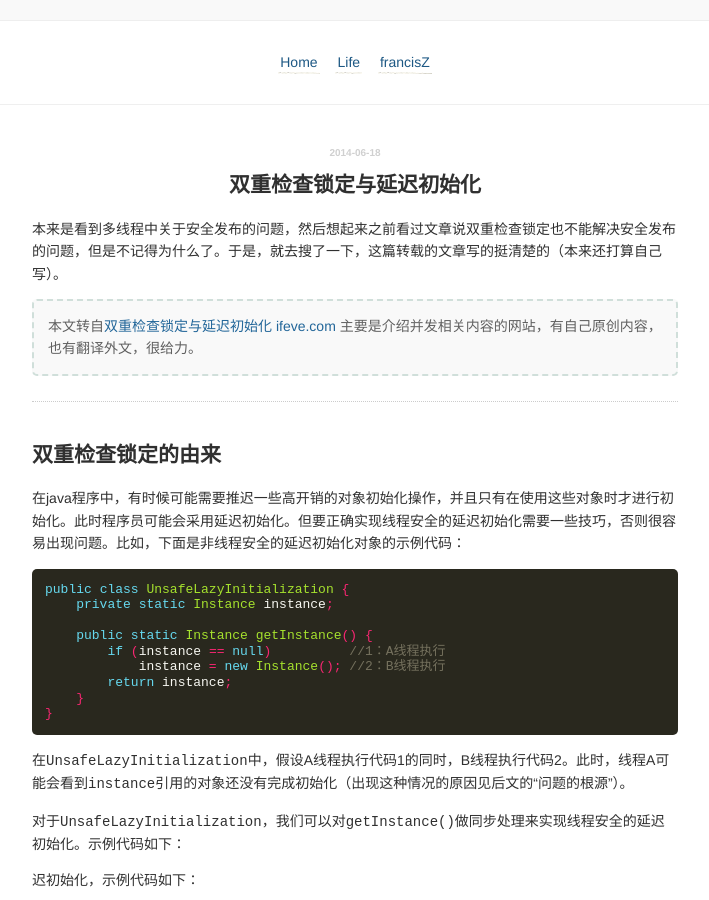
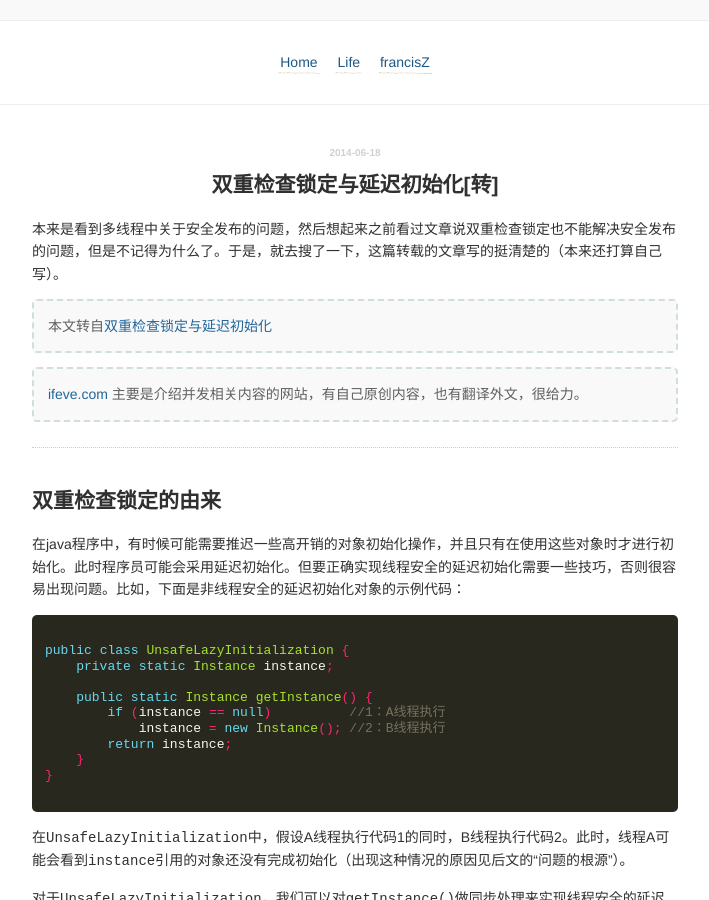
Before and after one commit to franciszhao/franciszhao.github.io, a Jekyll site: the page built from _posts/article/2014-06-18-[转]双重检查锁定与延迟初始化.md, in a window 1280 px wide and 900 px high. Shown: the whole window, without its empty margins (285-994 px from the left). Built offline with Jekyll 4.4.1, drawn with Linux system fonts in a browser that asks for light colours; Markdown is read by kramdown in place of the engine named in the settings.

Commit message:
fix format error

````diff
--- a/_posts/article/2014-06-18-[转]双重检查锁定与延迟初始化.md
+++ b/_posts/article/2014-06-18-[转]双重检查锁定与延迟初始化.md
@@ -1,19 +1,22 @@
 ---
 layout: post
 category: article
-title: 双重检查锁定与延迟初始化
+title: 双重检查锁定与延迟初始化[转]
 ---
 
 
 
 本来是看到多线程中关于安全发布的问题，然后想起来之前看过文章说双重检查锁定也不能解决安全发布的问题，但是不记得为什么了。于是，就去搜了一下，这篇转载的文章写的挺清楚的（本来还打算自己写）。
 > 本文转自[双重检查锁定与延迟初始化](http://ifeve.com/double-checked-locking-with-delay-initialization/)
-[ifeve.com](http://ifeve.com/) 主要是介绍并发相关内容的网站，有自己原创内容，也有翻译外文，很给力。
+
+
+> [ifeve.com](http://ifeve.com/) 主要是介绍并发相关内容的网站，有自己原创内容，也有翻译外文，很给力。
 
 ---
 ##双重检查锁定的由来
 在java程序中，有时候可能需要推迟一些高开销的对象初始化操作，并且只有在使用这些对象时才进行初始化。此时程序员可能会采用延迟初始化。但要正确实现线程安全的延迟初始化需要一些技巧，否则很容易出现问题。比如，下面是非线程安全的延迟初始化对象的示例代码：
 ```java
+
 public class UnsafeLazyInitialization {
     private static Instance instance;
 
@@ -23,6 +26,7 @@ public class UnsafeLazyInitialization {
         return instance;
     }
 }
+
 ```
 在`UnsafeLazyInitialization`中，假设A线程执行代码1的同时，B线程执行代码2。此时，线程A可能会看到`instance`引用的对象还没有完成初始化（出现这种情况的原因见后文的“问题的根源”）。
 
@@ -30,6 +34,8 @@ public class UnsafeLazyInitialization {
 
 迟初始化，示例代码如下：
 ```Java
+
+
 public class SafeLazyInitialization {
     private static Instance instance;
 
@@ -39,11 +45,16 @@ public class SafeLazyInitialization {
         return instance;
     }
 }
+
+
 ```
+
 由于对`getInstance()`做了同步处理，synchronized将导致性能开销。如果`getInstance()`被多个线程频繁的调用，将会导致程序执行性能的下降。反之，如果`getInstance()`不会被多个线程频繁的调用，那么这个延迟初始化方案将能提供令人满意的性能。
 
 在早期的JVM中，synchronized（甚至是无竞争的synchronized）存在这巨大的性能开销。因此，人们想出了一个“聪明”的技巧：双重检查锁定（double-checked locking）。人们想通过双重检查锁定来降低同步的开销。下面是使用双重检查锁定来实现延迟初始化的示例代码：
 ```java
+
+
 public class DoubleCheckedLocking {                      //1
     private static Instance instance;                    //2
 
@@ -57,6 +68,7 @@ public class DoubleCheckedLocking {                      //1
         return instance;                                 //10
     }                                                    //11
 }                                                        //12
+
 ```
 如上面代码所示，如果第一次检查instance不为null，那么就不需要执行下面的加锁和初始化操作。因此可以大幅降低synchronized带来的性能开销。上面代码表面上看起来，似乎两全其美：
 
@@ -69,18 +81,25 @@ public class DoubleCheckedLocking {                      //1
 
 ##问题的根源
 前面的双重检查锁定示例代码的第7行`instance = new Singleton();`创建一个对象。这一行代码可以分解为如下的三行伪代码：
+
 ```java
+
 memory = allocate();   //1：分配对象的内存空间
 ctorInstance(memory);  //2：初始化对象
 instance = memory;     //3：设置instance指向刚分配的内存地址
+
 ```
 上面三行伪代码中的2和3之间，可能会被重排序（在一些JIT编译器上，这种重排序是真实发生的，详情见参考文献1的“Out-of-order writes”部分）。2和3之间重排序之后的执行时序如下：
+
 ```java
+
 memory = allocate();   //1：分配对象的内存空间
 instance = memory;     //3：设置instance指向刚分配的内存地址
                        //注意，此时对象还没有被初始化！
 ctorInstance(memory);  //2：初始化对象
+
 ```
+
 根据《The Java Language Specification, Java SE 7 Edition》（后文简称为java语言规范），所有线程在执行java程序时必须要遵守**intra-thread semantics**。intra-thread semantics保证重排序不会改变单线程内的程序执行结果。换句话来说，intra-thread semantics允许那些在单线程内，不会改变单线程程序执行结果的重排序。上面三行伪代码的2和3之间虽然被重排序了，但这个重排序并不会违反intra-thread semantics。这个重排序在没有改变单线程程序的执行结果的前提下，可以提高程序的执行性能。
 
 为了更好的理解intra-thread semantics，请看下面的示意图（假设一个线程A在构造对象后，立即访问这个对象）：
@@ -241,6 +260,8 @@ Java语言规范规定，对于每一个类或接口C，都有一个唯一的初
 
 下面是这个示意图的说明：
 
+![](http://infoqstatic.com/resource/articles/double-checked-locking-with-delay-initialization/zh/resources/1008109.png)
+
 |时间|	线程B|
 |----|----|
 |t1|	C1：获取初始化锁|
````
